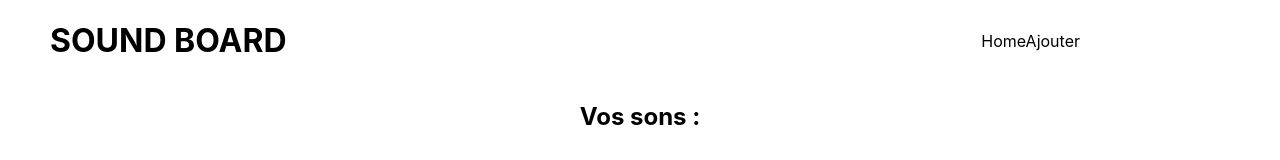
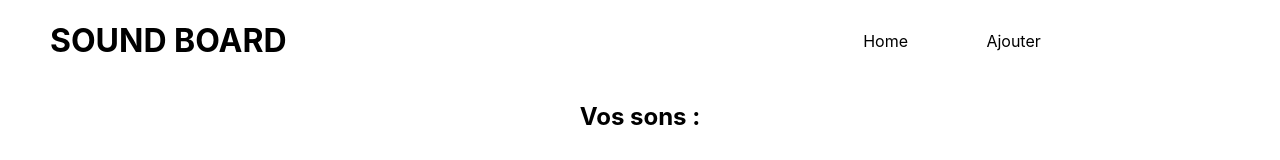
Before and after one commit to GuillaumeDaviid/Sound-Board, a React (Create React App) app in the folder sound-board/: page / in a window 1280 px wide. Shown: the top 160 px of the page. Built offline with nearby package versions, Linux system fonts and the light colour scheme.

Commit message:
scss: style header nav

```diff
--- a/sound-board/src/styles/Header.scss
+++ b/sound-board/src/styles/Header.scss
@@ -8,6 +8,9 @@
     }
 
     &_nav {
+        width: 20vw;
+        display: flex;
+        justify-content: space-around;
         margin-right: 200px;
 
         &-link {
```
